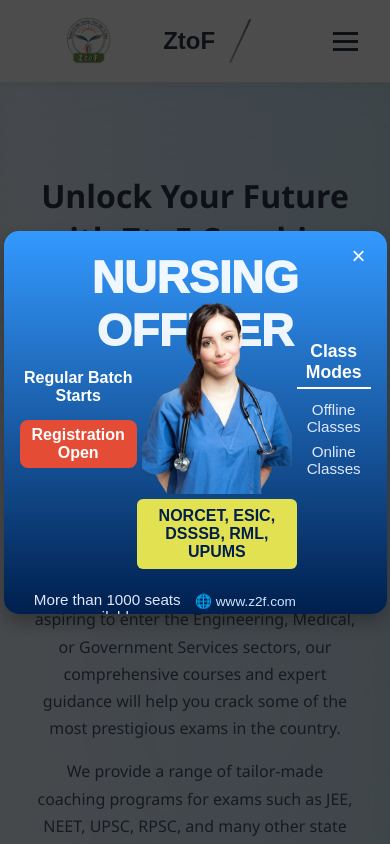
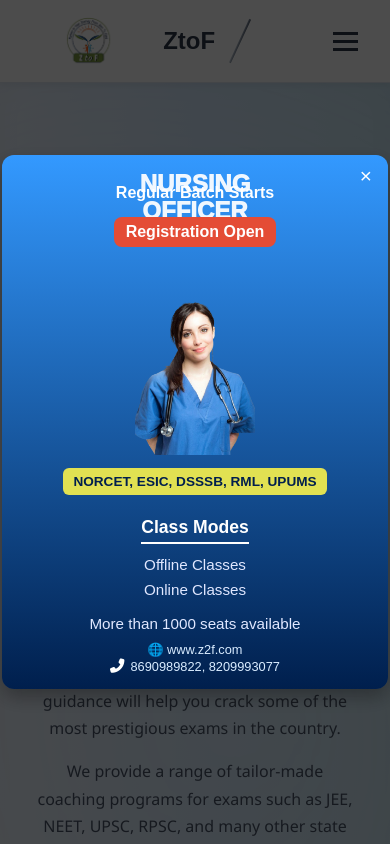
Before and after one commit to amal773/ZtoF, a React (Create React App) app: page / in a window 390 px wide. Shown: the top 844 px of the page. Built offline with nearby package versions, Linux system fonts and the light colour scheme.

Commit message:
Making popup responsive

```diff
--- a/src/Components/Popup/Popup.css
+++ b/src/Components/Popup/Popup.css
@@ -14,7 +14,7 @@
 .ad-popup-container {
   background: linear-gradient(to bottom, #3399ff, #001f4d);
   width: 90%;
-  max-width: 400px;
+  max-width: 380px;
   aspect-ratio: 1 / 1;
   border-radius: 15px;
   padding: 1rem;
@@ -44,7 +44,7 @@
   top: 20px;
   left: 50%;
   transform: translateX(-50%);
-  font-size: 2.8rem;
+  font-size: 2.1rem;
   font-weight: 1000;
   color: rgba(255, 255, 255, 0.93);
   z-index: 0;
@@ -75,7 +75,7 @@
 
 .popup-image {
   max-width: 150px;
-  height: auto;
+  height: 180px;
   padding: 5px;
   margin-top: 3rem;
 }
@@ -197,3 +197,72 @@
   color: #ffffff;
   font-size: 0.9rem;
 }
+
+@media (max-width: 480px) {
+  .ad-popup-container {
+    width: 95%;
+    max-width: 360px;
+    padding: 0.8rem;
+    border-radius: 12px;
+    aspect-ratio: auto; /* Remove strict square constraint */
+  }
+
+  .popup-background-text {
+    font-size: 1.5rem;
+    line-height: 1.1;
+    top: 16px;
+  }
+
+  .popup-content {
+    flex-direction: column;
+    align-items: center;
+    gap: 1rem;
+  }
+
+  .popup-left,
+  .popup-right {
+    text-align: center;
+    align-items: center;
+    flex: unset;
+  }
+
+  .popup-center {
+    margin-top: 0.5rem;
+  }
+
+  .popup-image {
+    max-width: 120px;
+    height: auto;
+    margin-top: 1.5rem;
+  }
+
+  .exam-box {
+    font-size: 0.85rem;
+    padding: 6px 10px;
+    margin-top: 0.5rem;
+  }
+
+  .popup-footer {
+    flex-direction: column;
+    align-items: center;
+    text-align: center;
+    gap: 0.5rem;
+    margin-top: 0.8rem;
+  }
+
+  .popup-contact {
+    font-size: 0.8rem;
+    text-align: center;
+    color: #d9ecff;
+  }
+
+  .contact-line {
+    justify-content: center;
+  }
+
+  .close-button {
+    font-size: 1.3rem;
+    top: 8px;
+    right: 10px;
+  }
+}
```
